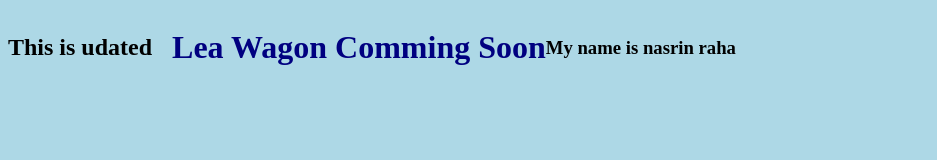
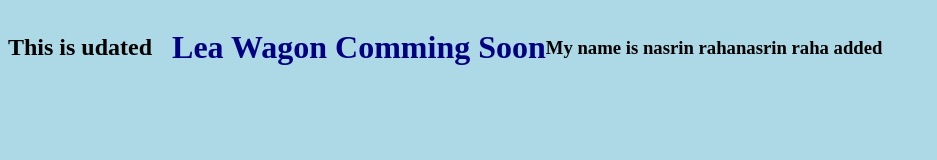
Before and after one commit to Nasrin-Raha/git-nas, a plain HTML site: page index.html in a window 1280 px wide. Shown: the whole page, without its empty margins (0-937 px from the left). Drawn offline with Linux system fonts and the light colour scheme.

Commit message:
modified new file

```diff
--- a/index.html
+++ b/index.html
@@ -8,6 +8,7 @@
             <h2>This is udated </h2>
             <h1>Lea Wagon Comming Soon</h1>
             <h3>My name is nasrin raha</h3>
+            <h3>nasrin raha added</h3>
             </div>
         </body>
 
```
Also changed, not shown: excellebt be.jpeg (added).
